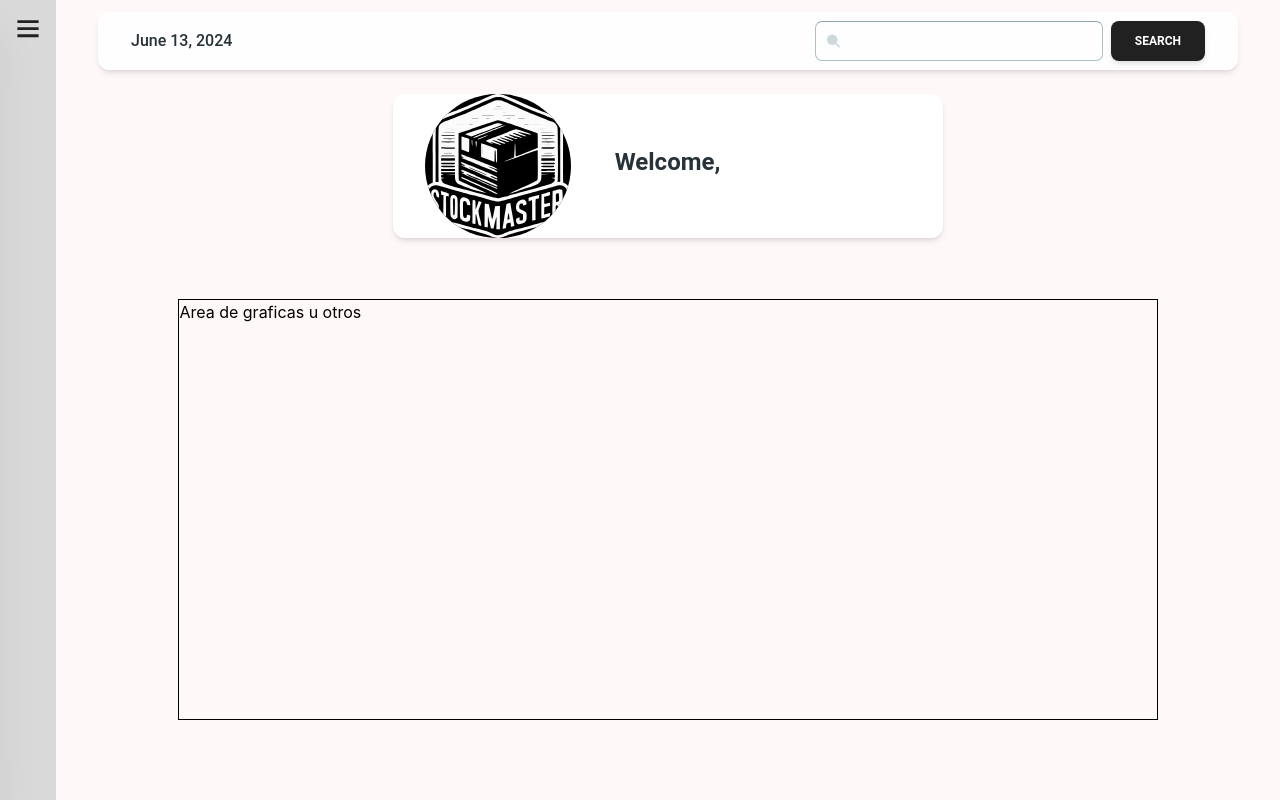
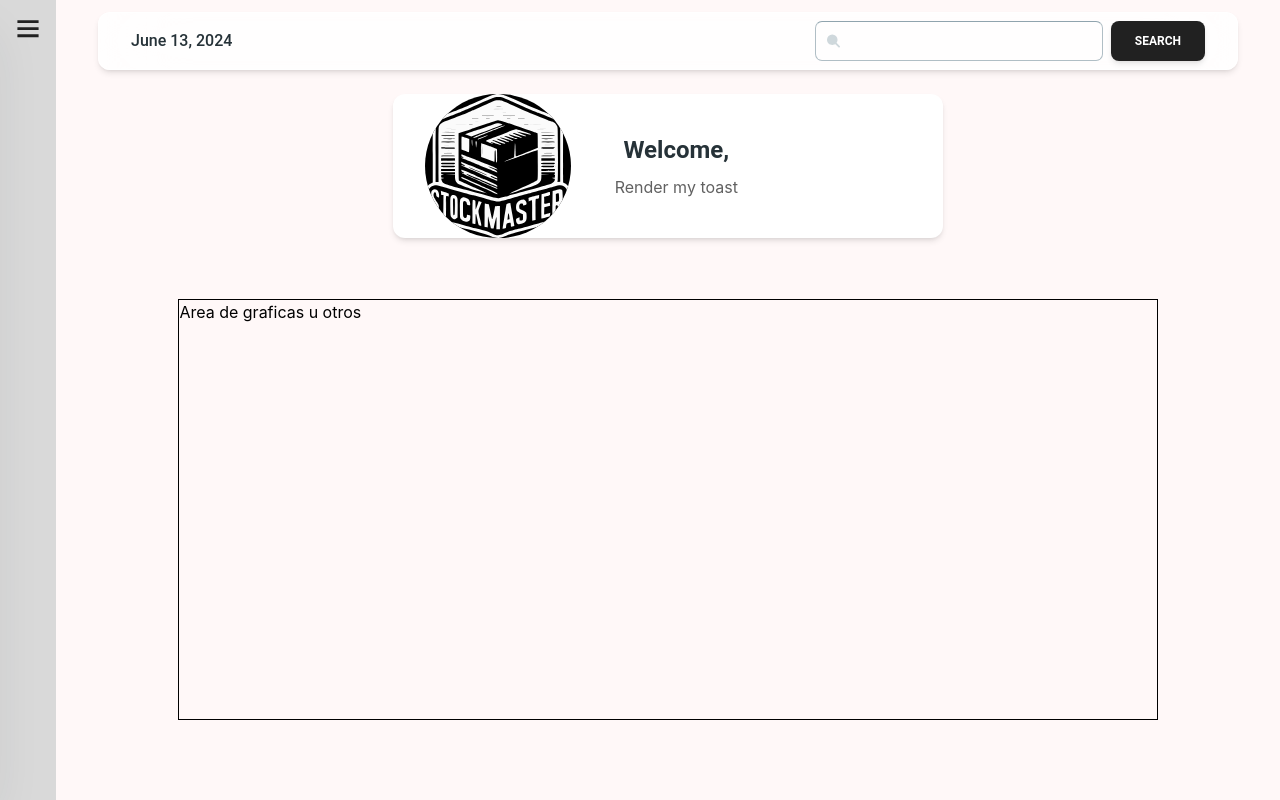
Before and after one commit to rogelioolarte/s15-13-ft-java-react, a React (Vite) app in the folder front/: page /dashboard in a window 1280 px wide. Built offline with nearby package versions, Linux system fonts and the light colour scheme.

Commit message:
added sonner

```diff
--- a/front/package.json
+++ b/front/package.json
@@ -27,6 +27,7 @@
     "react-icons": "5.2.1",
     "react-redux": "9.1.2",
     "react-router-dom": "6.23.1",
+    "sonner": "1.4.41",
     "yup": "1.4.0"
   },
   "eslintConfig": {
--- a/front/src/App.jsx
+++ b/front/src/App.jsx
@@ -3,6 +3,7 @@ import { Outlet } from 'react-router-dom'
 import './index.css'
 import Navbar from './components/container/Navbar'
 import Sidebar from './components/container/Sidebar'
+import { Toaster } from 'sonner'
 
 export default function App () {
   const [isDrawerOpen, setIsDrawerOpen] = useState(false)
@@ -12,6 +13,7 @@ export default function App () {
       <Sidebar isDrawerOpen={isDrawerOpen} setIsDrawerOpen={setIsDrawerOpen} />
       <Navbar isDrawerOpen={isDrawerOpen} setIsDrawerOpen={setIsDrawerOpen} />
       <Outlet />
+      <Toaster />
     </div>
   )
 }
--- a/front/src/components/pure/ShowUserData.jsx
+++ b/front/src/components/pure/ShowUserData.jsx
@@ -4,6 +4,7 @@ import {
   CardBody,
   Typography
 } from '@material-tailwind/react'
+import { toast } from 'sonner'
 import LogoMedium from '../../assets/logo-md.svg'
 import { useUserActions } from '../../hooks/useUserActions'
 
@@ -18,6 +19,7 @@ export default function ShowUserData () {
         <Typography variant='h4' color='blue-gray' className='mb-2'>
           Welcome, {user.first_name} {user.last_name}
         </Typography>
+        <button onClick={() => toast.success('This is a sonner toast')}>Render my toast</button>
       </CardBody>
     </Card>
   )
```
Also changed, not shown: 1 other file (tests, documents, lock files or other folders).
